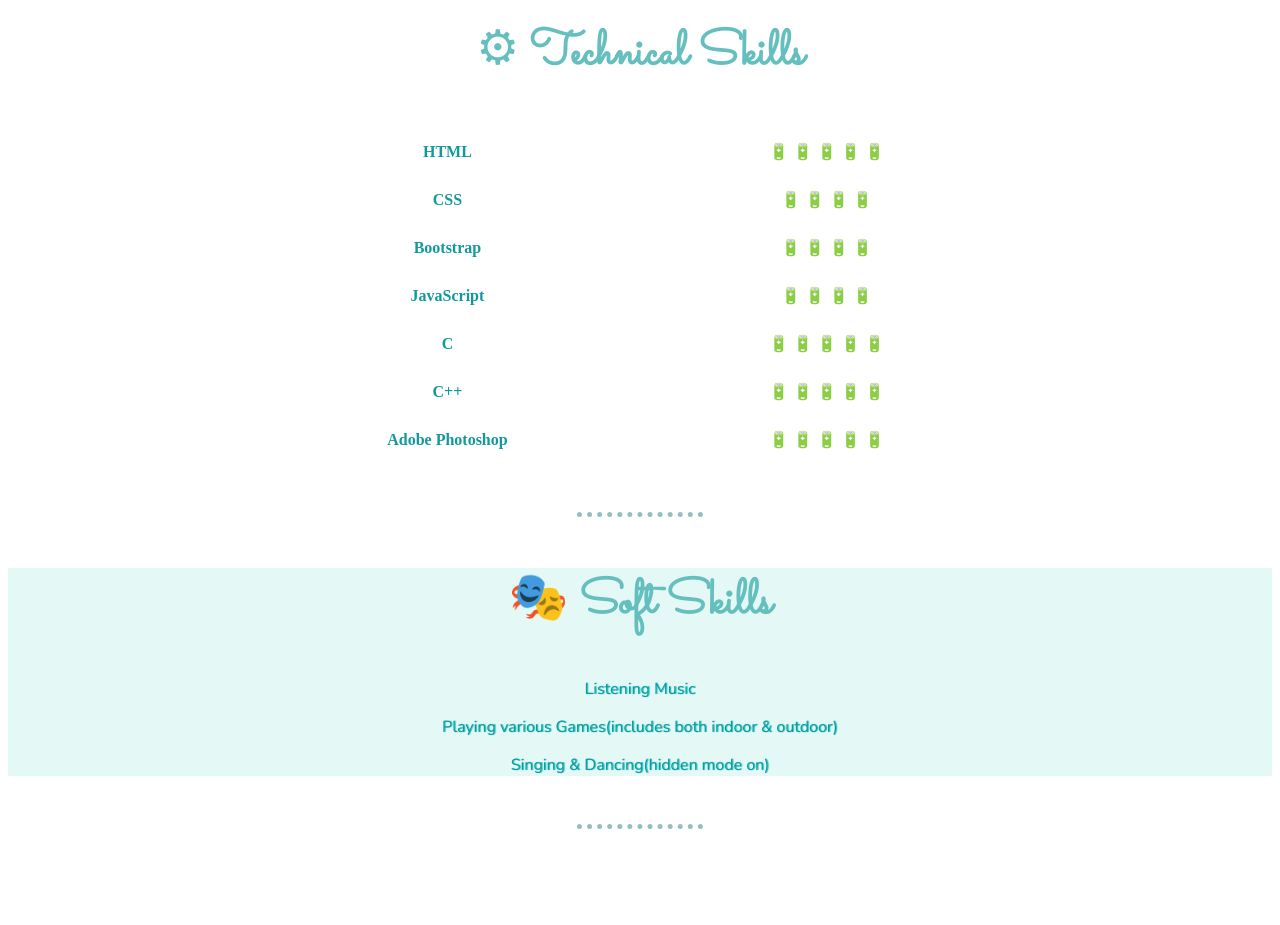
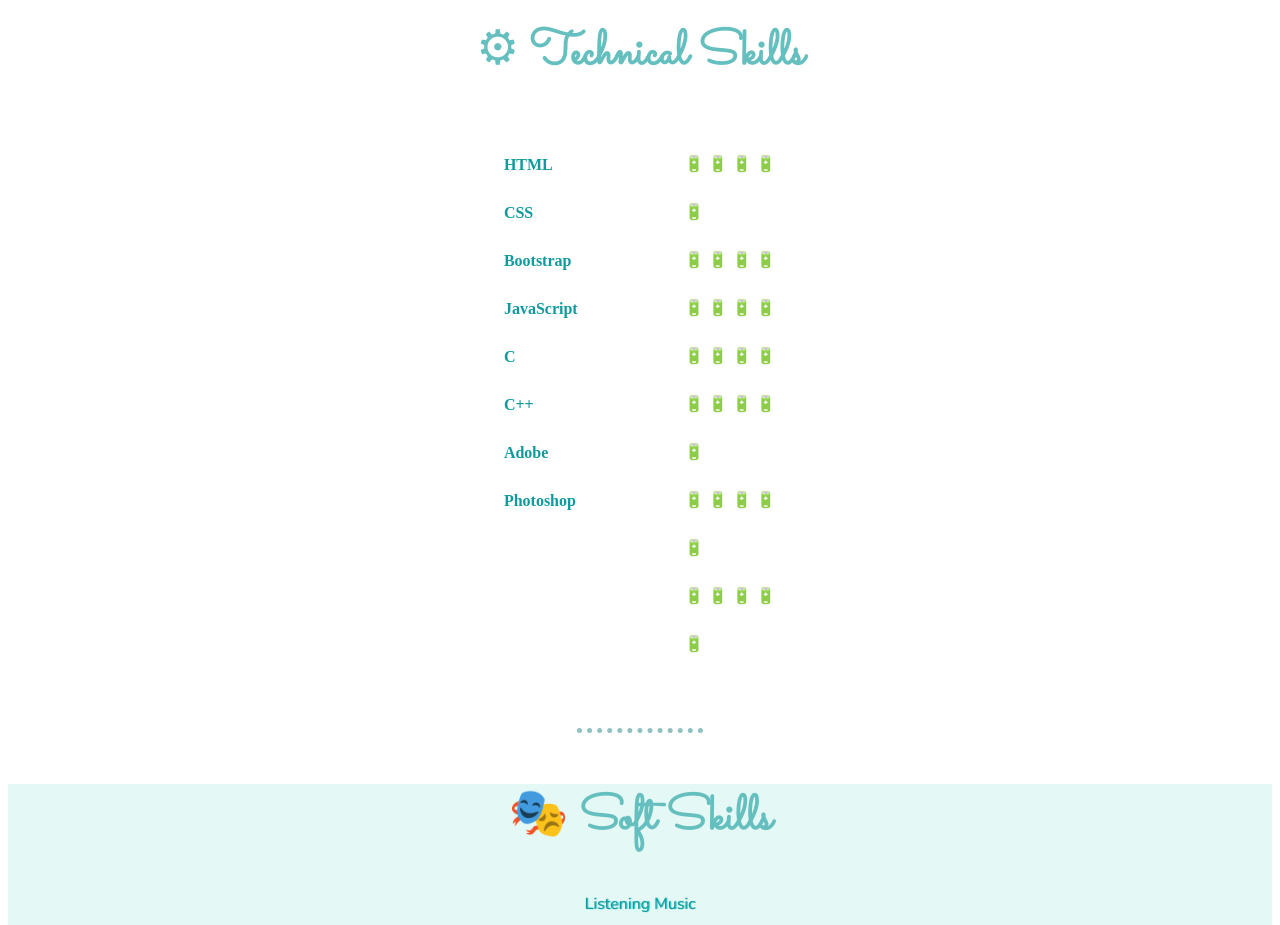
Before and after one commit to sonicxz/resume, a plain HTML site: page index.html in a window 1280 px wide. Shown: the part 1440-2365 px from the top of the page. Drawn offline with nearby package versions, Linux system fonts and the light colour scheme.

Commit message:
Update style.css

```diff
--- a/style.css
+++ b/style.css
@@ -91,15 +91,20 @@ th{
     line-height: 3;
     color:#11999E;
 }
+.grid-container{
+    display:inline-grid;
+    grid-template-columns: auto auto;
+    grid-template-rows: auto auto auto auto auto auto auto;
+    text-align:left;
+    grid-column-gap:60px;
+
+}
 .skill-name{
-    float:left;
-    position:relative;
-    left:30%;
+    margin:10%;
     font-weight: 800;
 }
 .battery{
-    position:relative;
-    left:10%
+    margin:10%;
 }
 #s-skill{
     background-color:#E4F9F5;
```
